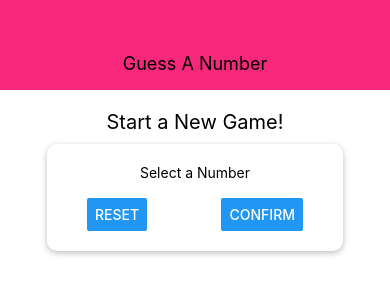
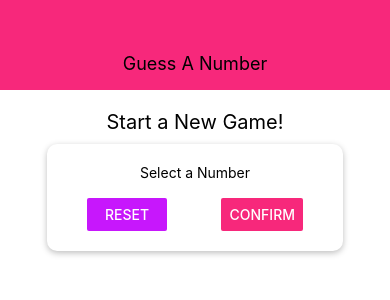
Before and after one commit to mvipe/GuessANumber-rnapp, a React Native app: screen / in a window 390 px wide. Shown: the top 300 px of the page. Built offline with nearby package versions, Linux system fonts and the light colour scheme.

Commit message:
color themed with constants

```diff
--- /dev/null
+++ b/constants/Colors.js
@@ -0,0 +1,4 @@
+export default {
+  primary: "#f7287b",
+  accent: "#c717fc",
+};
--- a/screens/StartGameScreen.js
+++ b/screens/StartGameScreen.js
@@ -1,6 +1,8 @@
 import React from "react";
 import { View, StyleSheet, Text, TextInput, Button } from "react-native";
+
 import Card from "../components/Card";
+import Colors from "../constants/Colors";
 
 const StartGameScreen = (props) => {
   return (
@@ -10,8 +12,13 @@
         <Text>Select a Number</Text>
         <TextInput />
         <View style={styles.buttonContainer}>
-          <Button title="Reset" />
-          <Button title="Confirm" />
+          <View style={styles.button}>
+            <Button title="Reset" color={Colors.accent} />
+          </View>
+
+          <View styles={styles.button}>
+            <Button title="Confirm" color={Colors.primary} />
+          </View>
         </View>
       </Card>
     </View>
@@ -34,6 +41,9 @@
     justifyContent: "space-between",
     paddingHorizontal: 20,
   },
+  button: {
+    width: 80,
+  },
   inputContainer: {
     width: 300,
     maxWidth: "80%",
```
